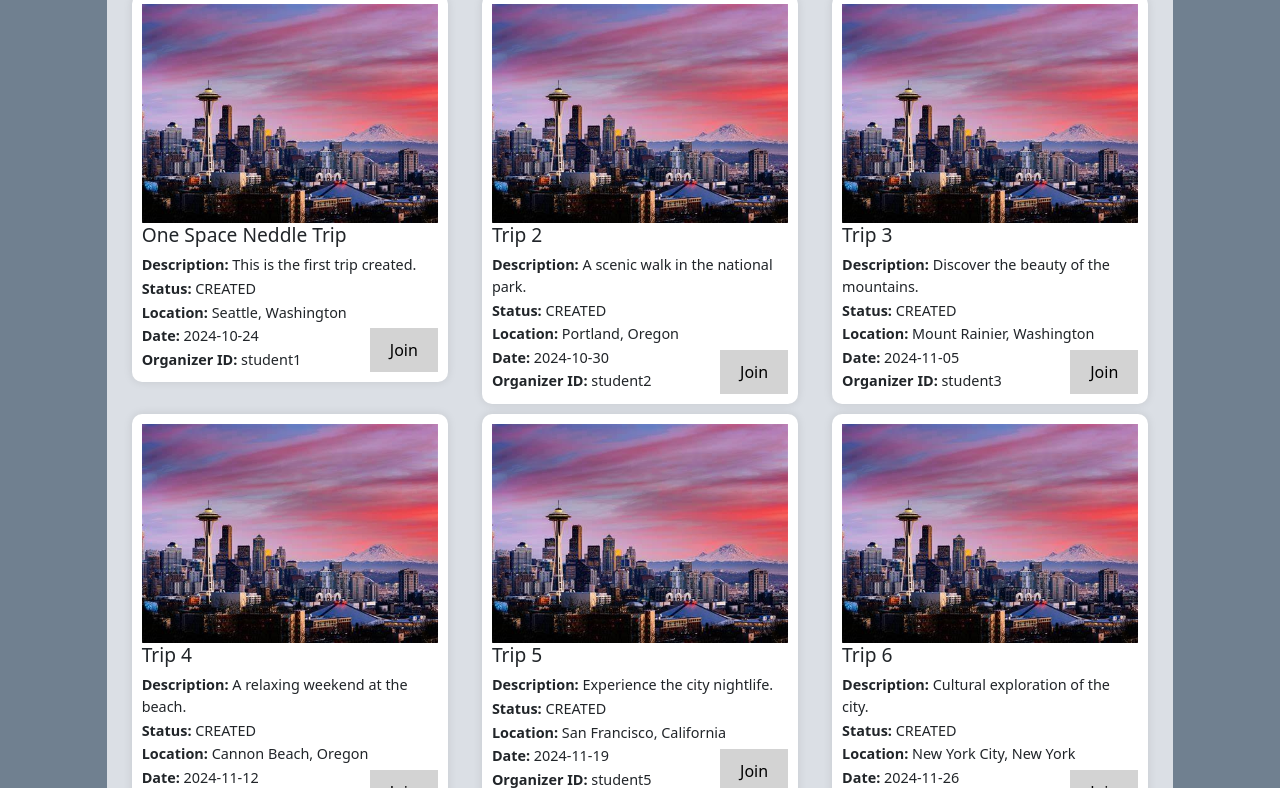
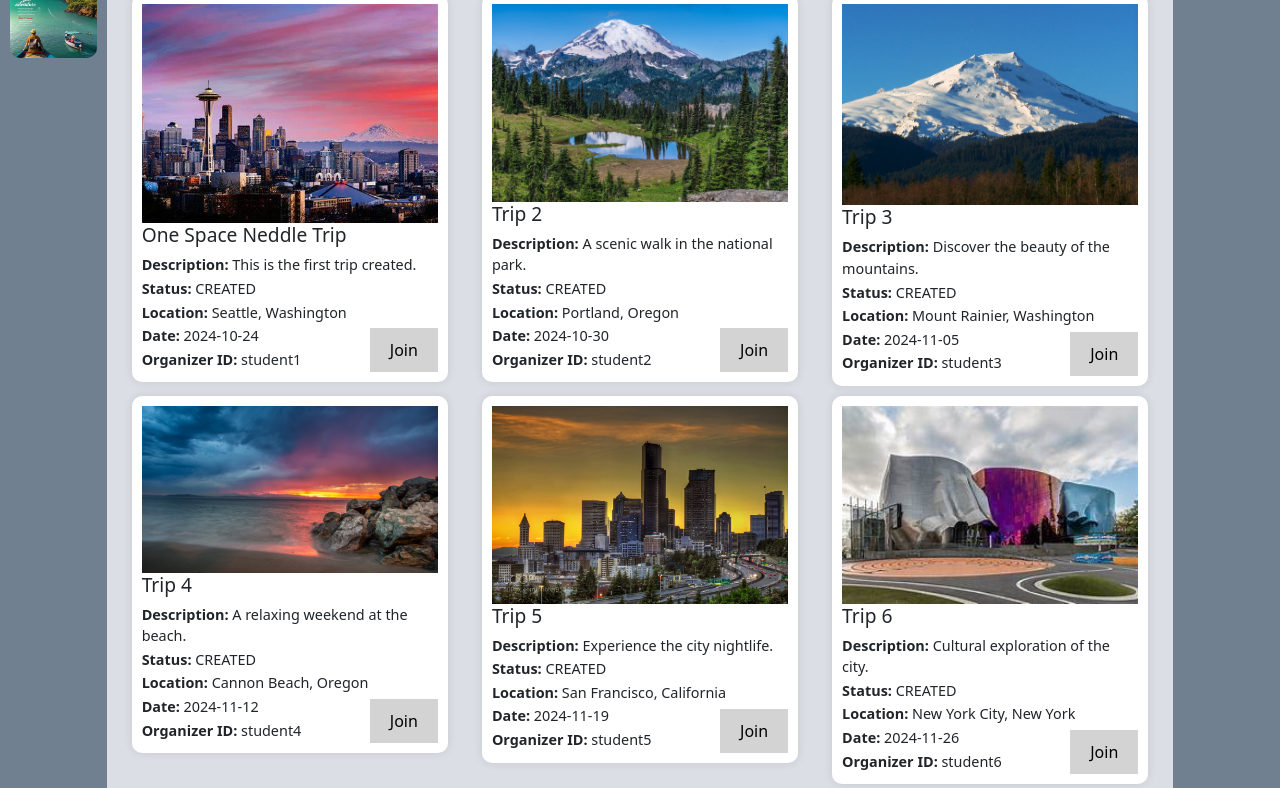
Before and after one commit to tpranoto/CampusMeetups, a website: page pages/index.html in a window 1280 px wide. Shown: the part 137-925 px from the top of the page. Drawn offline with nearby package versions, Linux system fonts and the light colour scheme.

Commit message:
Add dimensions

```diff
--- a/pages/index.html
+++ b/pages/index.html
@@ -140,6 +140,8 @@
     <div class="container-fluid">
         <div class="row content">
             <div class="col-sm-1 ads-space">
+                <img src="images/Advertisement.jpg" alt="Advertisement" class="ad-image" />
+            </a>
 
             </div>
             <div class="col-sm-10 trips">
@@ -148,7 +150,7 @@
                     <!-- Trip 1 -->
                     <div class="col-md-4">
                         <div class="trip-block">
-                            <img src="images/seattle.jpeg" alt="Trip 1" class="img-fluid" />
+                            <img src="images/seattle.jpeg" alt="Trip 1" class="img-fluid" alt="Trip 1" class="img-fluid" width="100%" height="200" style="object-fit: cover;"  />
                             <h5> One Space Neddle Trip </h5>
                             <p><strong>Description:</strong> This is the first trip created.</p>
                             <p><strong>Status:</strong> CREATED</p>
@@ -161,7 +163,7 @@
                     <!-- Trip 2 -->
                     <div class="col-md-4">
                         <div class="trip-block">
-                            <img src="images/seattle.jpeg" alt="Trip 2" class="img-fluid" />
+                            <img src="images/Mt_Rainier_np.jpeg" alt="Trip 2" class="img-fluid"alt="Trip 1" class="img-fluid" width="100%" height="200" style="object-fit: cover;" />
                             <h5>Trip 2</h5>
                             <p><strong>Description:</strong> A scenic walk in the national park.</p>
                             <p><strong>Status:</strong> CREATED</p>
@@ -174,7 +176,7 @@
                     <!-- Trip 3 -->
                     <div class="col-md-4">
                         <div class="trip-block">
-                            <img src="images/seattle.jpeg" alt="Trip 3" class="img-fluid" />
+                            <img src="images/Mt_baker.webp" alt="Trip 3" class="img-fluid" alt="Trip 1" class="img-fluid" width="100%" height="200" style="object-fit: cover;" />
                             <h5>Trip 3</h5>
                             <p><strong>Description:</strong> Discover the beauty of the mountains.</p>
                             <p><strong>Status:</strong> CREATED</p>
@@ -187,7 +189,7 @@
                     <!-- Trip 4 -->
                     <div class="col-md-4">
                         <div class="trip-block">
-                            <img src="images/seattle.jpeg" alt="Trip 4" class="img-fluid" />
+                            <img src="images/alki_beach.jpg" alt="Trip 4" class="img-fluid" alt="Trip 1" class="img-fluid" width="100%" height="200" style="object-fit: cover;" />
                             <h5>Trip 4</h5>
                             <p><strong>Description:</strong> A relaxing weekend at the beach.</p>
                             <p><strong>Status:</strong> CREATED</p>
@@ -200,7 +202,7 @@
                     <!-- Trip 5 -->
                     <div class="col-md-4">
                         <div class="trip-block">
-                            <img src="images/seattle.jpeg" alt="Trip 5" class="img-fluid" />
+                            <img src="images/seattle_downtown.jpg" alt="Trip 5" class="img-fluid" alt="Trip 1" class="img-fluid" width="100%" height="200" style="object-fit: cover;" />
                             <h5>Trip 5</h5>
                             <p><strong>Description:</strong> Experience the city nightlife.</p>
                             <p><strong>Status:</strong> CREATED</p>
@@ -213,7 +215,7 @@
                     <!-- Trip 6 -->
                     <div class="col-md-4">
                         <div class="trip-block">
-                            <img src="images/seattle.jpeg" alt="Trip 6" class="img-fluid" />
+                            <img src="images/museum_pop.jpg" alt="Trip 6" class="img-fluid" alt="Trip 1" class="img-fluid" width="100%" height="200" style="object-fit: cover;" />
                             <h5>Trip 6</h5>
                             <p><strong>Description:</strong> Cultural exploration of the city.</p>
                             <p><strong>Status:</strong> CREATED</p>
```
Also changed, not shown: pages/images/Advertisement.jpg (added), pages/images/Mt_Rainier_np.jpeg (added), pages/images/Mt_baker.webp (added), pages/images/alki_beach.jpg (added), pages/images/museum_pop.jpg (added), pages/images/seattle_downtown.jpg (added).
